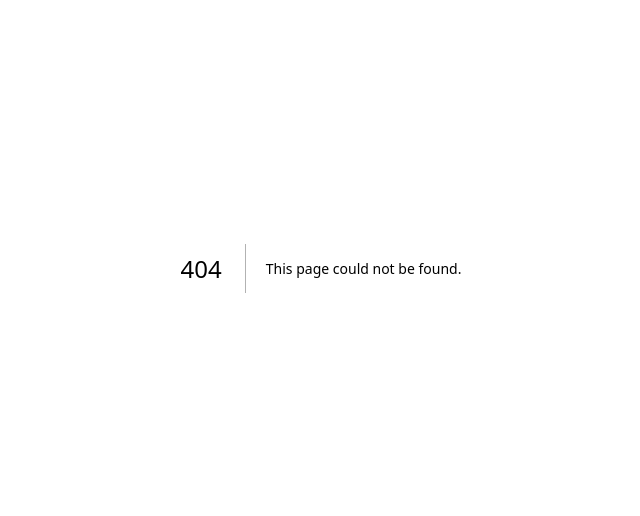
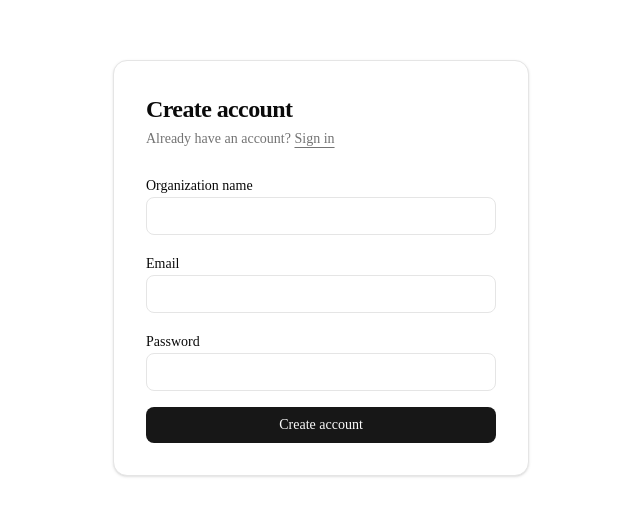
Before and after one commit to VedantPassi/sentinelai-vapt, a Next.js app in the folder frontend/: page /register in a window 1280 px wide. Before the commit this address had no page. Shown: the part 132-648 px from the top of the page, without its empty margins (319-959 px from the left). Built offline with nearby package versions, Linux system fonts and the light colour scheme; no server answers.

Commit message:
chore: auto-sync session changes

```diff
--- /dev/null
+++ b/frontend/app/(auth)/layout.tsx
@@ -0,0 +1,7 @@
+export default function AuthLayout({ children }: { children: React.ReactNode }) {
+  return (
+    <div className="min-h-screen flex items-center justify-center bg-background">
+      <div className="w-full max-w-md px-4">{children}</div>
+    </div>
+  );
+}
--- /dev/null
+++ b/frontend/app/(auth)/login/page.tsx
@@ -0,0 +1,88 @@
+"use client";
+
+import Link from "next/link";
+import { useRouter } from "next/navigation";
+import { useState } from "react";
+
+import { ApiError, login } from "@/lib/api";
+
+export default function LoginPage() {
+  const router = useRouter();
+  const [email, setEmail] = useState("");
+  const [password, setPassword] = useState("");
+  const [error, setError] = useState<string | null>(null);
+  const [loading, setLoading] = useState(false);
+
+  async function handleSubmit(e: React.FormEvent) {
+    e.preventDefault();
+    setError(null);
+    setLoading(true);
+    try {
+      const { access_token } = await login(email, password);
+      localStorage.setItem("access_token", access_token);
+      router.push("/dashboard");
+    } catch (err) {
+      setError(err instanceof ApiError ? err.message : "Login failed");
+    } finally {
+      setLoading(false);
+    }
+  }
+
+  return (
+    <div className="rounded-xl border border-border bg-card p-8 shadow-sm">
+      <h1 className="mb-1 text-2xl font-semibold tracking-tight">Sign in</h1>
+      <p className="mb-6 text-sm text-muted-foreground">
+        Don&apos;t have an account?{" "}
+        <Link href="/register" className="underline underline-offset-4 hover:text-primary">
+          Register
+        </Link>
+      </p>
+
+      <form onSubmit={handleSubmit} className="space-y-4">
+        <div className="space-y-1">
+          <label htmlFor="email" className="text-sm font-medium">
+            Email
+          </label>
+          <input
+            id="email"
+            type="email"
+            required
+            autoComplete="email"
+            value={email}
+            onChange={(e) => setEmail(e.target.value)}
+            className="w-full rounded-md border border-input bg-background px-3 py-2 text-sm outline-none focus:ring-2 focus:ring-ring"
+          />
+        </div>
+
+        <div className="space-y-1">
+          <label htmlFor="password" className="text-sm font-medium">
+            Password
+          </label>
+          <input
+            id="password"
+            type="password"
+            required
+            autoComplete="current-password"
+            value={password}
+            onChange={(e) => setPassword(e.target.value)}
+            className="w-full rounded-md border border-input bg-background px-3 py-2 text-sm outline-none focus:ring-2 focus:ring-ring"
+          />
+        </div>
+
+        {error && (
+          <p className="rounded-md bg-destructive/10 px-3 py-2 text-sm text-destructive">
+            {error}
+          </p>
+        )}
+
+        <button
+          type="submit"
+          disabled={loading}
+          className="w-full rounded-md bg-primary px-4 py-2 text-sm font-medium text-primary-foreground hover:bg-primary/90 disabled:opacity-50"
+        >
+          {loading ? "Signing in…" : "Sign in"}
+        </button>
+      </form>
+    </div>
+  );
+}
--- /dev/null
+++ b/frontend/app/(auth)/register/page.tsx
@@ -0,0 +1,104 @@
+"use client";
+
+import Link from "next/link";
+import { useRouter } from "next/navigation";
+import { useState } from "react";
+
+import { ApiError, register } from "@/lib/api";
+
+export default function RegisterPage() {
+  const router = useRouter();
+  const [email, setEmail] = useState("");
+  const [password, setPassword] = useState("");
+  const [orgName, setOrgName] = useState("");
+  const [error, setError] = useState<string | null>(null);
+  const [loading, setLoading] = useState(false);
+
+  async function handleSubmit(e: React.FormEvent) {
+    e.preventDefault();
+    setError(null);
+    setLoading(true);
+    try {
+      const { access_token } = await register(email, password, orgName);
+      localStorage.setItem("access_token", access_token);
+      router.push("/dashboard");
+    } catch (err) {
+      setError(err instanceof ApiError ? err.message : "Registration failed");
+    } finally {
+      setLoading(false);
+    }
+  }
+
+  return (
+    <div className="rounded-xl border border-border bg-card p-8 shadow-sm">
+      <h1 className="mb-1 text-2xl font-semibold tracking-tight">Create account</h1>
+      <p className="mb-6 text-sm text-muted-foreground">
+        Already have an account?{" "}
+        <Link href="/login" className="underline underline-offset-4 hover:text-primary">
+          Sign in
+        </Link>
+      </p>
+
+      <form onSubmit={handleSubmit} className="space-y-4">
+        <div className="space-y-1">
+          <label htmlFor="org" className="text-sm font-medium">
+            Organization name
+          </label>
+          <input
+            id="org"
+            type="text"
+            required
+            value={orgName}
+            onChange={(e) => setOrgName(e.target.value)}
+            className="w-full rounded-md border border-input bg-background px-3 py-2 text-sm outline-none focus:ring-2 focus:ring-ring"
+          />
+        </div>
+
+        <div className="space-y-1">
+          <label htmlFor="email" className="text-sm font-medium">
+            Email
+          </label>
+          <input
+            id="email"
+            type="email"
+            required
+            autoComplete="email"
+            value={email}
+            onChange={(e) => setEmail(e.target.value)}
+            className="w-full rounded-md border border-input bg-background px-3 py-2 text-sm outline-none focus:ring-2 focus:ring-ring"
+          />
+        </div>
+
+        <div className="space-y-1">
+          <label htmlFor="password" className="text-sm font-medium">
+            Password
+          </label>
+          <input
+            id="password"
+            type="password"
+            required
+            autoComplete="new-password"
+            minLength={8}
+            value={password}
+            onChange={(e) => setPassword(e.target.value)}
+            className="w-full rounded-md border border-input bg-background px-3 py-2 text-sm outline-none focus:ring-2 focus:ring-ring"
+          />
+        </div>
+
+        {error && (
+          <p className="rounded-md bg-destructive/10 px-3 py-2 text-sm text-destructive">
+            {error}
+          </p>
+        )}
+
+        <button
+          type="submit"
+          disabled={loading}
+          className="w-full rounded-md bg-primary px-4 py-2 text-sm font-medium text-primary-foreground hover:bg-primary/90 disabled:opacity-50"
+        >
+          {loading ? "Creating account…" : "Create account"}
+        </button>
+      </form>
+    </div>
+  );
+}
```
